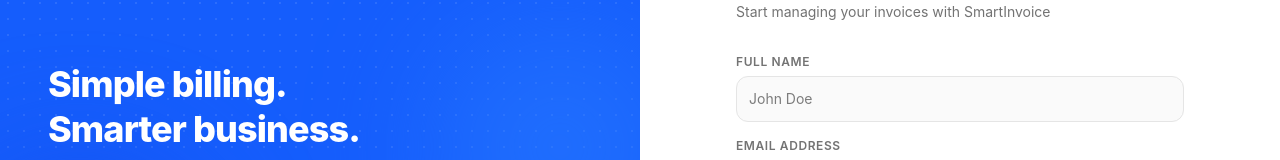
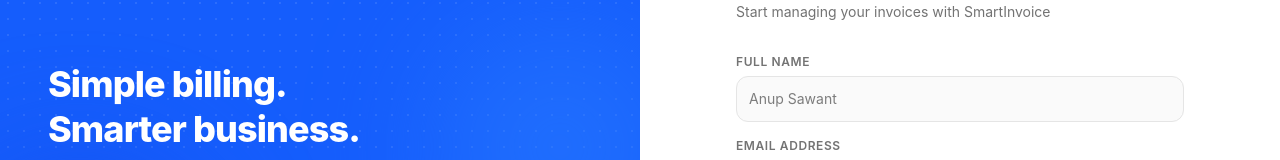
Before and after one commit to anup-sawant12/SmartInvoice, a React (Vite) app in the folder client/: page / in a window 1280 px wide. Shown: the part 181-341 px from the top of the page. Built offline with nearby package versions, Linux system fonts and the light colour scheme; no server answers.

Commit message:
changed placeholder

```diff
--- a/client/src/pages/Register.jsx
+++ b/client/src/pages/Register.jsx
@@ -91,7 +91,7 @@ const Register = () => {
           id="name"
           name="name"
           type="text"
-          placeholder="John Doe"
+          placeholder="Anup Sawant"
           value={formData.name}
           onChange={handleChange}
           error={errors.name}
```
